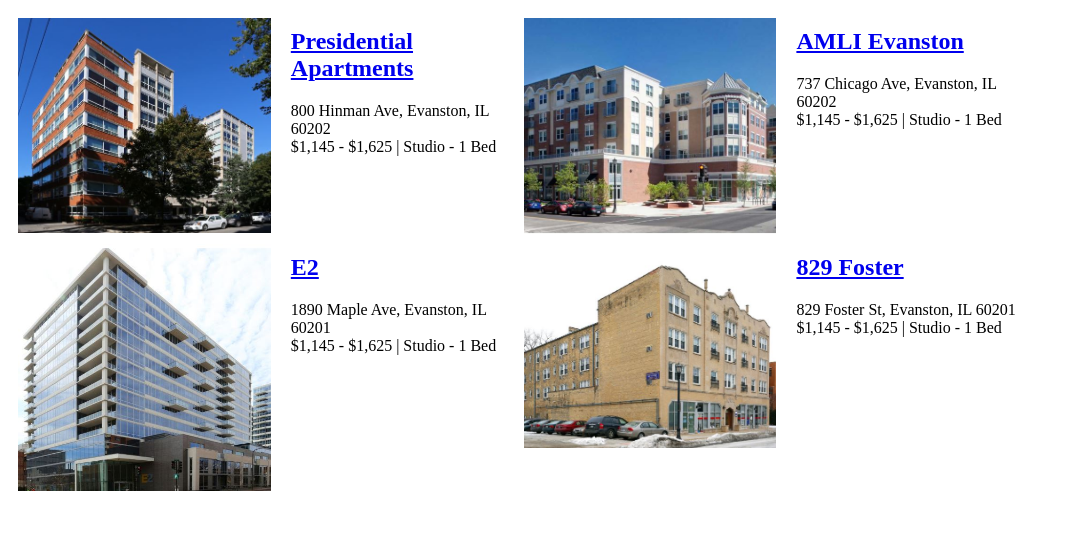
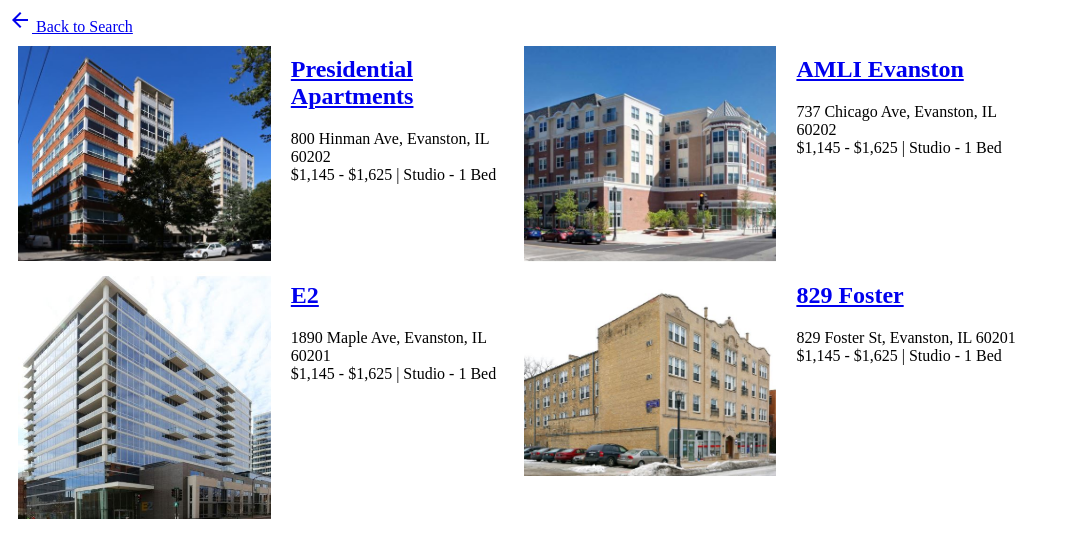
Before and after one commit to eecs330-hometrac/HomeTrac, a plain HTML site: page search_result_p1.html in a window 1280 px wide. Shown: the whole page, without its empty margins (0-1065 px from the left). Drawn offline with Linux system fonts and the light colour scheme.

Commit message:
Update search_result_p1.html

```diff
--- a/search_result_p1.html
+++ b/search_result_p1.html
@@ -6,6 +6,8 @@
     <meta name="viewport" content="width=device-width, initial-scale=1">
     <link rel="stylesheet" href="styles.css">
     <!-- The above 3 meta tags *must* come first in the head; any other head content must come *after* these tags -->
+    <link href="https://fonts.googleapis.com/icon?family=Material+Icons"
+      rel="stylesheet">
     <title>HomeTrac</title>
   </head>
 
@@ -13,6 +15,14 @@
 
        <!--- <iframe src="https://www.google.com/maps/dir/800+Hinman+Avenue,+Evanston,+IL/Northwestern+University,+Walter+Anneberg+Hall,+2120+Campus+Dr,+Evanston,+IL+60208/@42.0440555,-87.696316,14z/data=!3m1!4b1!4m13!4m12!1m5!1m1!1s0x880fd03f7fd15e7f:0x5a1f4ae7bb4c1a05!2m2!1d-87.6778818!2d42.0323879!1m5!1m1!1s0x880fd00b703e4c39:0xd76da86f7924c4fc!2m2!1d-87.6745645!2d42.0559898" width="640" height="480">
 -->
+
+    <div class = "back-button">
+        <a href = "index.html">
+            <i class = "material-icons">arrow_back</i>
+            Back to Search
+        </a>
+    </div>
+
 
 <!---
         <div class="songs-info-wrapper">
@@ -23,6 +33,7 @@
         </div>
 
 --!>
+
 
 <!--Listing Information-->
 <div class="home-list-wrapper">
```
